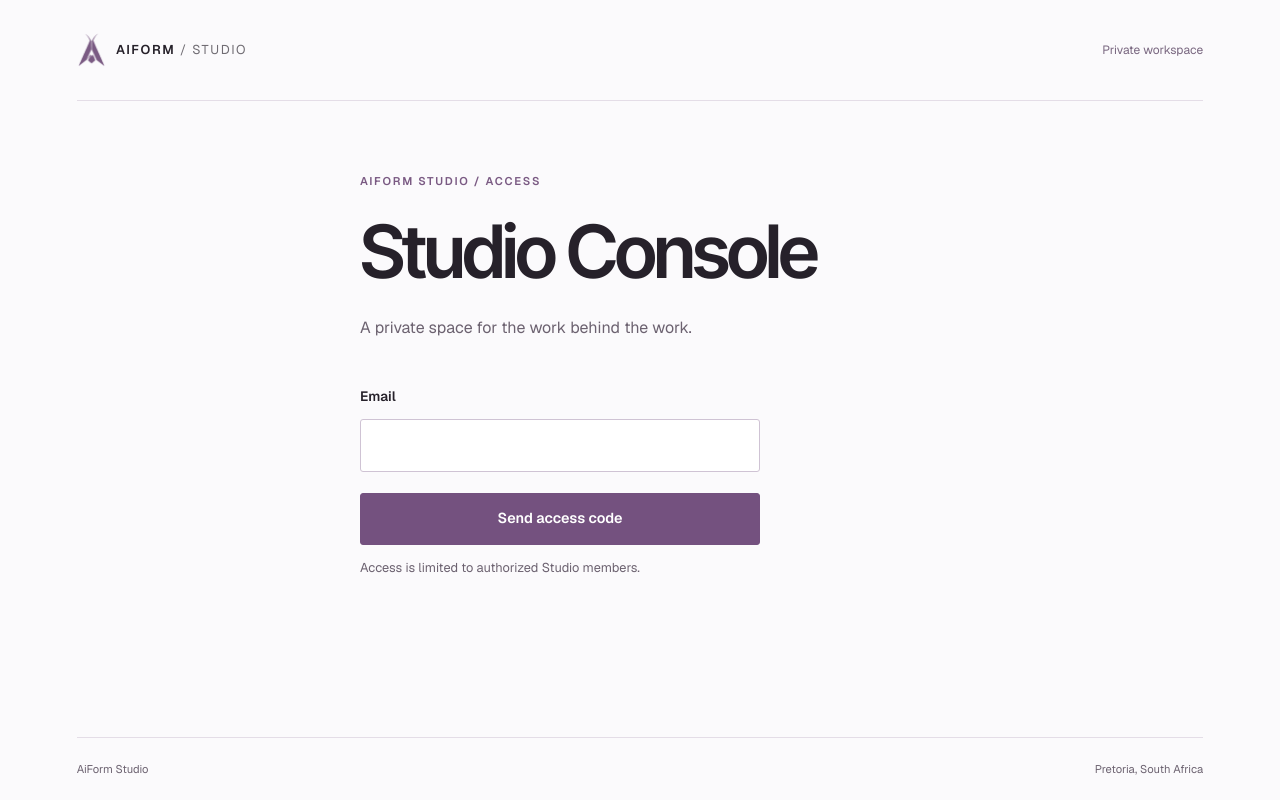
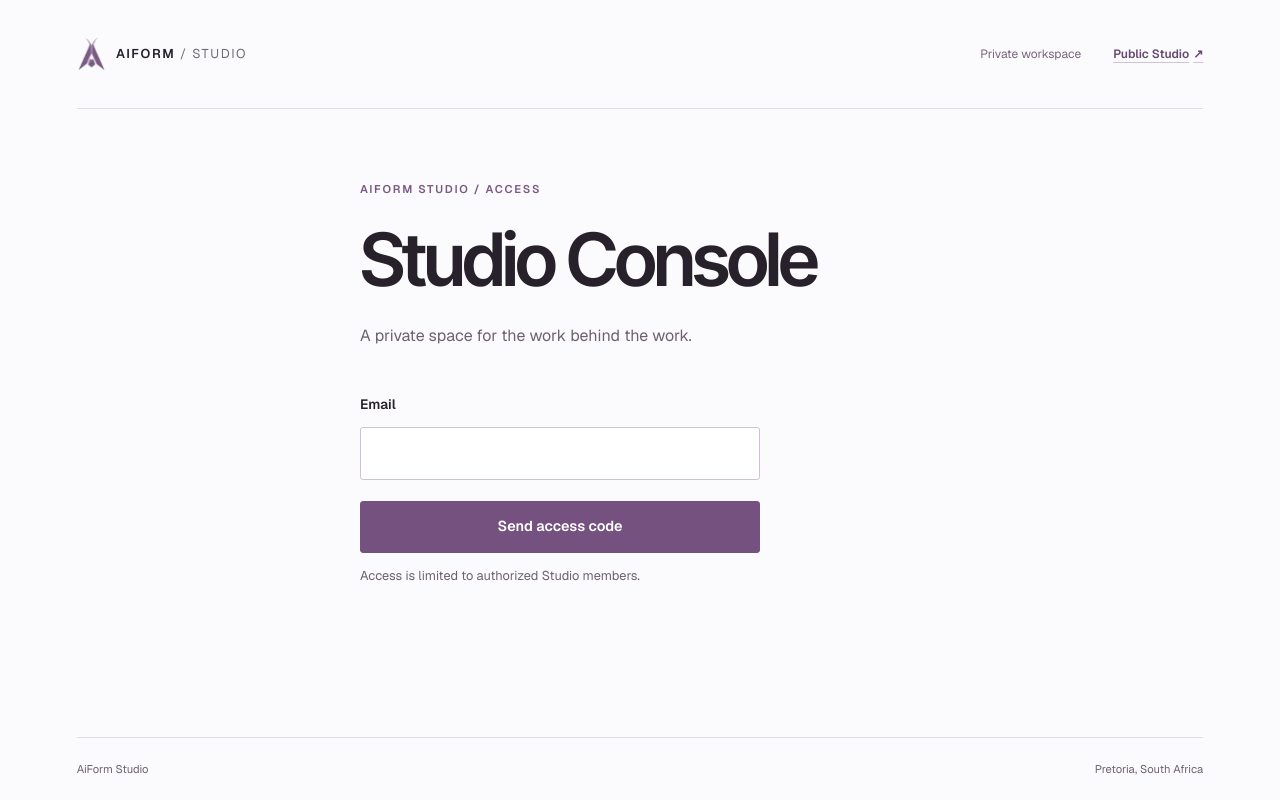
Before and after one commit to ThabisoEricMotaung/aiform-studio, a Next.js app: page /studio/login in a window 1280 px wide. Built offline with nearby package versions, Linux system fonts and the light colour scheme; no server answers.

Commit message:
feat(studio): connect public and private navigation

```diff
--- a/src/app/studio/layout.tsx
+++ b/src/app/studio/layout.tsx
@@ -1,4 +1,5 @@
 import type { Metadata } from "next";
+import Link from "next/link";
 import AiFormLockup from "@/components/AiFormLockup";
 import styles from "./studio.module.css";
 
@@ -14,7 +15,15 @@
 
 export default function StudioLayout({ children }: { children: React.ReactNode }) {
   return <div className={styles.workspace}>
-    <header className={styles.header}><AiFormLockup product="Studio" variant="studio" /><span className={styles.headerLabel}>Private workspace</span></header>
+    <header className={styles.header}>
+      <Link href="/" className={styles.brandLink} aria-label="AiForm Studio public website">
+        <AiFormLockup product="Studio" variant="studio" />
+      </Link>
+      <div className={styles.headerActions}>
+        <span className={styles.headerLabel}>Private workspace</span>
+        <Link href="/" className={styles.publicStudioLink}>Public Studio <span aria-hidden="true">↗</span></Link>
+      </div>
+    </header>
     <div className={styles.content}>{children}</div>
     <footer className={styles.footer}>AiForm Studio <span>Pretoria, South Africa</span></footer>
   </div>;
--- a/src/app/studio/studio.module.css
+++ b/src/app/studio/studio.module.css
@@ -1,6 +1,12 @@
 .workspace { color-scheme: light; --color-text: #26212a; --color-bg: #fbfafc; --color-muted: #6c6270; min-height: 100svh; display: flex; flex-direction: column; background: #fbfafc; color: #26212a; }
 .header { margin: 0 clamp(1.5rem, 6vw, 6rem); padding: 2rem 0; border-bottom: 1px solid #e4dde7; display: flex; align-items: center; justify-content: space-between; gap: 1.5rem; font-size: .8rem; }
+.brandLink { display: inline-flex; min-height: 44px; align-items: center; transition: opacity 180ms ease; }
+.brandLink:hover { opacity: .8; }
+.headerActions { display: flex; align-items: center; gap: clamp(1rem, 3vw, 2rem); }
 .headerLabel { color: #78667f; font-size: .75rem; }
+.publicStudioLink { min-height: 44px; display: inline-flex; align-items: center; gap: .25rem; color: #684972; font-size: .75rem; font-weight: 600; text-decoration: underline; text-decoration-color: #cfc3d4; text-underline-offset: 4px; white-space: nowrap; }
+.publicStudioLink:hover { text-decoration-color: currentColor; }
+.brandLink:focus-visible, .publicStudioLink:focus-visible { outline: 2px solid #7a5a83; outline-offset: 4px; }
 .content { flex: 1; width: 100%; max-width: 76rem; margin: 0 auto; padding: clamp(3rem, 9vh, 7rem) clamp(1.5rem, 6vw, 6rem); }
 .panel { max-width: 35rem; }
 .loginPanel { width: 100%; margin-inline: auto; text-align: left; }
@@ -26,7 +32,7 @@
 .identity h2 { margin-top: .5rem; font-family: var(--font-inter-tight), sans-serif; font-size: clamp(1.3rem, 4vw, 1.7rem); font-weight: 500; line-height: 1.3; }
 .signOut { margin-top: 2rem; }
 .footer { display: flex; justify-content: space-between; gap: 1rem; margin: 0 clamp(1.5rem, 6vw, 6rem); border-top: 1px solid #e4dde7; padding: 1.4rem 0; color: #6c6270; font-size: .7rem; }
-@media (max-width: 480px) { .headerLabel { display: none; } .header { padding-block: 1.5rem; } .footer { flex-wrap: wrap; } }
+@media (max-width: 480px) { .headerLabel { display: none; } .header { padding-block: 1.5rem; gap: 1rem; } .headerActions { gap: 0; } .publicStudioLink { font-size: .7rem; } .footer { flex-wrap: wrap; } }
 
 .nav { display: flex; gap: 1.5rem; margin-top: 2rem; }
 .navLink { color: #684972; font-size: .85rem; font-weight: 600; text-decoration: underline; text-underline-offset: 4px; }
--- a/src/components/Footer.tsx
+++ b/src/components/Footer.tsx
@@ -5,7 +5,7 @@
 import { STUDIO_ADDRESS_MAPS_URL } from "@/lib/studio-address";
 
 const buildLinks = [["/#services", "Websites"], ["/#services", "Business Systems"], ["/#services", "Automation & AI"], ["/#how-we-work", "How We Work"]];
-const exploreLinks = [["/work", "Work"], ["/journal", "Journal"], ["/ai", "AI at AiForm"], ["/#about", "About"], ["/contact", "Contact"], ["/privacy", "Privacy"]];
+const exploreLinks = [["/work", "Work"], ["/journal", "Journal"], ["/ai", "AI at AiForm"], ["/#about", "About"], ["/contact", "Contact"], ["/privacy", "Privacy"], ["/studio", "Studio Console →"]];
 
 export default function Footer() {
   const whatsappNumber = process.env.NEXT_PUBLIC_STUDIO_WHATSAPP;
```
